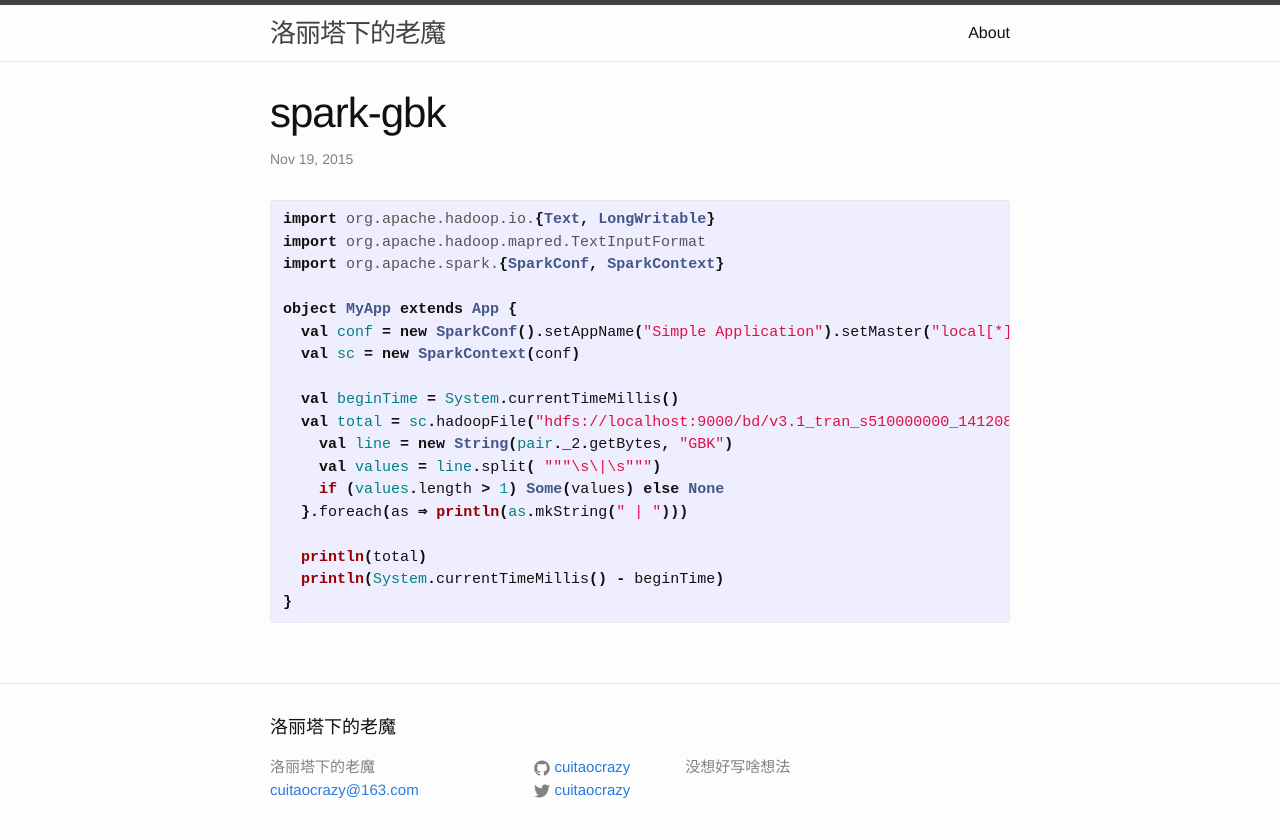
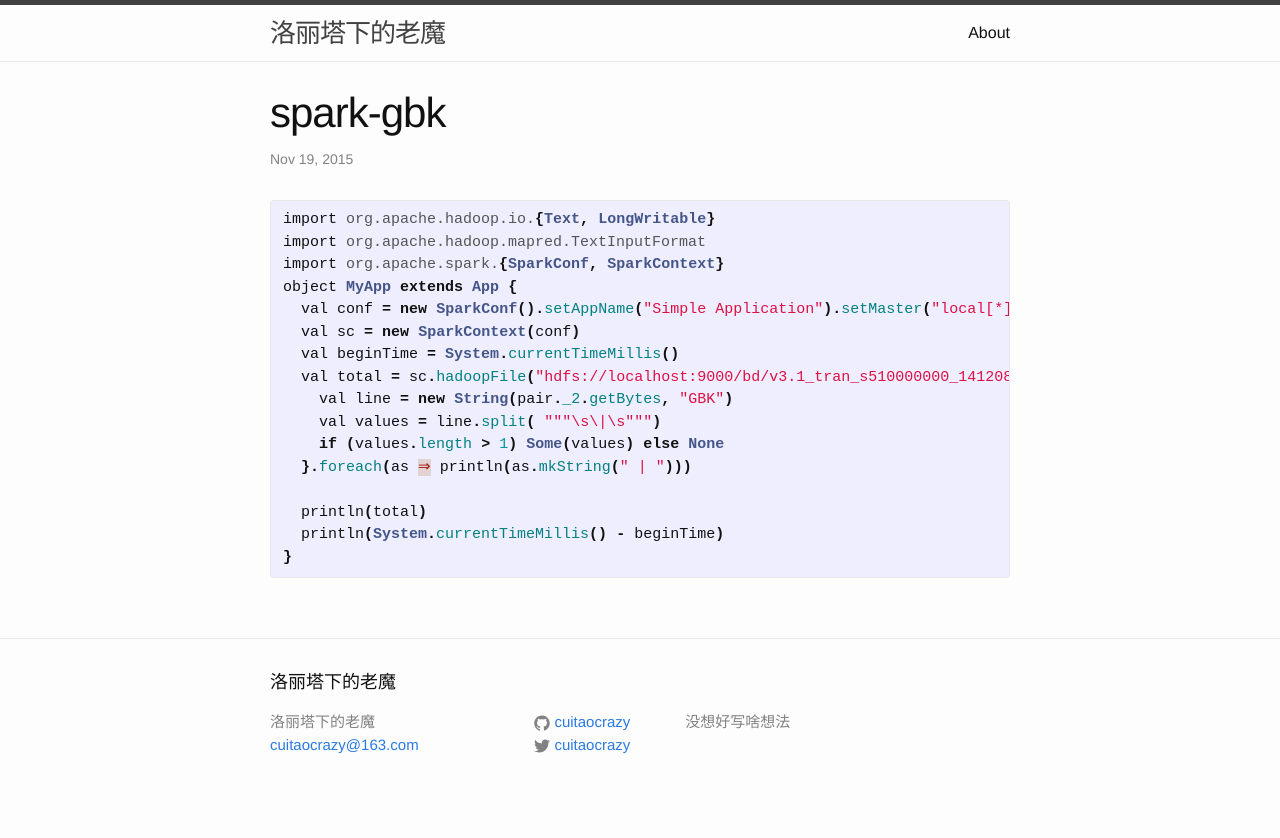
Before and after one commit to cuitaocrazy/cuitaocrazy.github.io, a Jekyll site: the page built from _posts/2015-11-19-spark-gbk.markdown, in a window 1280 px wide. Shown: the top 838 px of the page. Built offline with Jekyll 4.4.1, drawn with Linux system fonts in a browser that asks for light colours.

Commit message:
spark-gbk

```diff
--- a/_posts/2015-11-19-spark-gbk.markdown
+++ b/_posts/2015-11-19-spark-gbk.markdown
@@ -5,15 +5,13 @@
 categories: scala spark
 ---
 
-{% highlight scala %}
+{% highlight java %}
 import org.apache.hadoop.io.{Text, LongWritable}
 import org.apache.hadoop.mapred.TextInputFormat
 import org.apache.spark.{SparkConf, SparkContext}
-
 object MyApp extends App {
   val conf = new SparkConf().setAppName("Simple Application").setMaster("local[*]").set("spark.driver.maxResultSize", "8g").set("spark.executor.memory", "20g")
   val sc = new SparkContext(conf)
-
   val beginTime = System.currentTimeMillis()
   val total = sc.hadoopFile("hdfs://localhost:9000/bd/v3.1_tran_s510000000_141208172049.txt", classOf[TextInputFormat], classOf[LongWritable], classOf[Text], sc.defaultParallelism).flatMap { pair ⇒
     val line = new String(pair._2.getBytes, "GBK")
```
